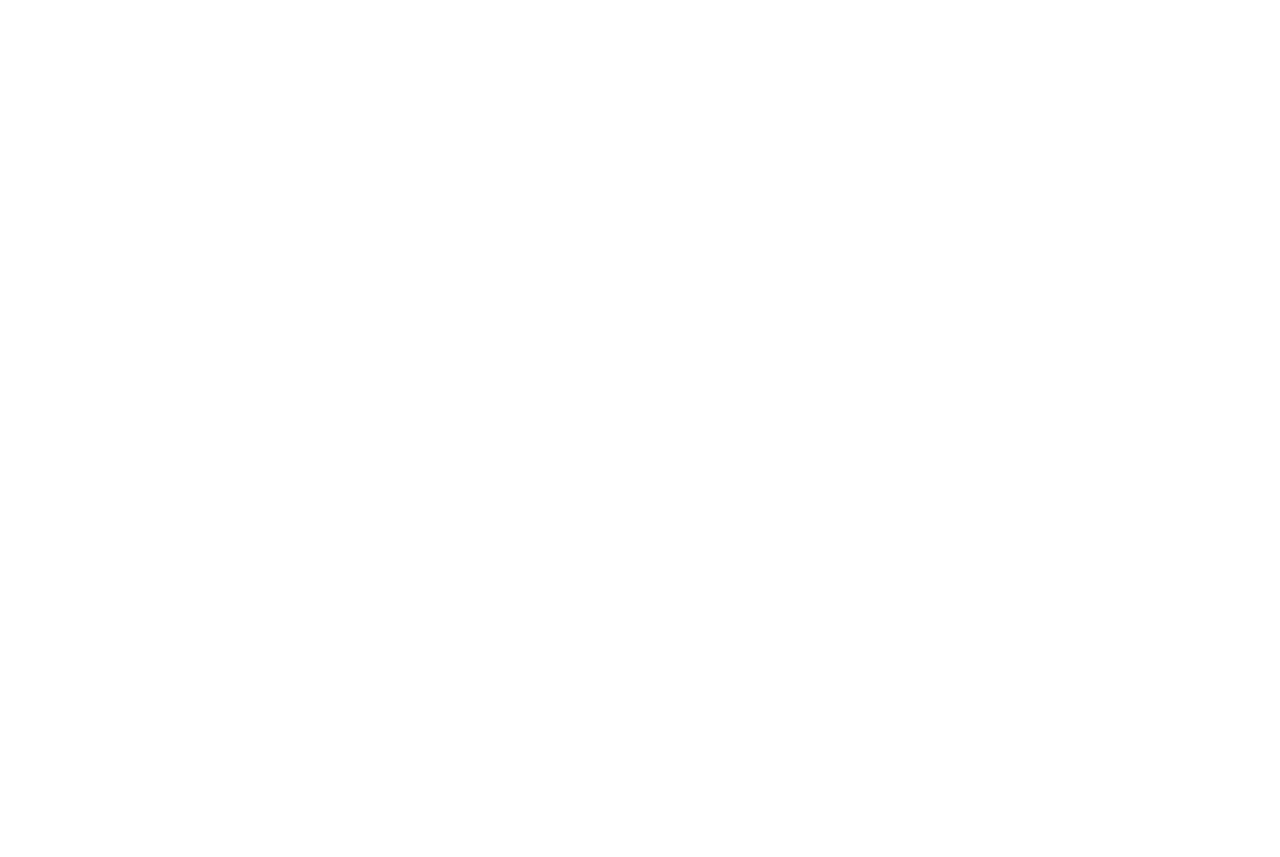
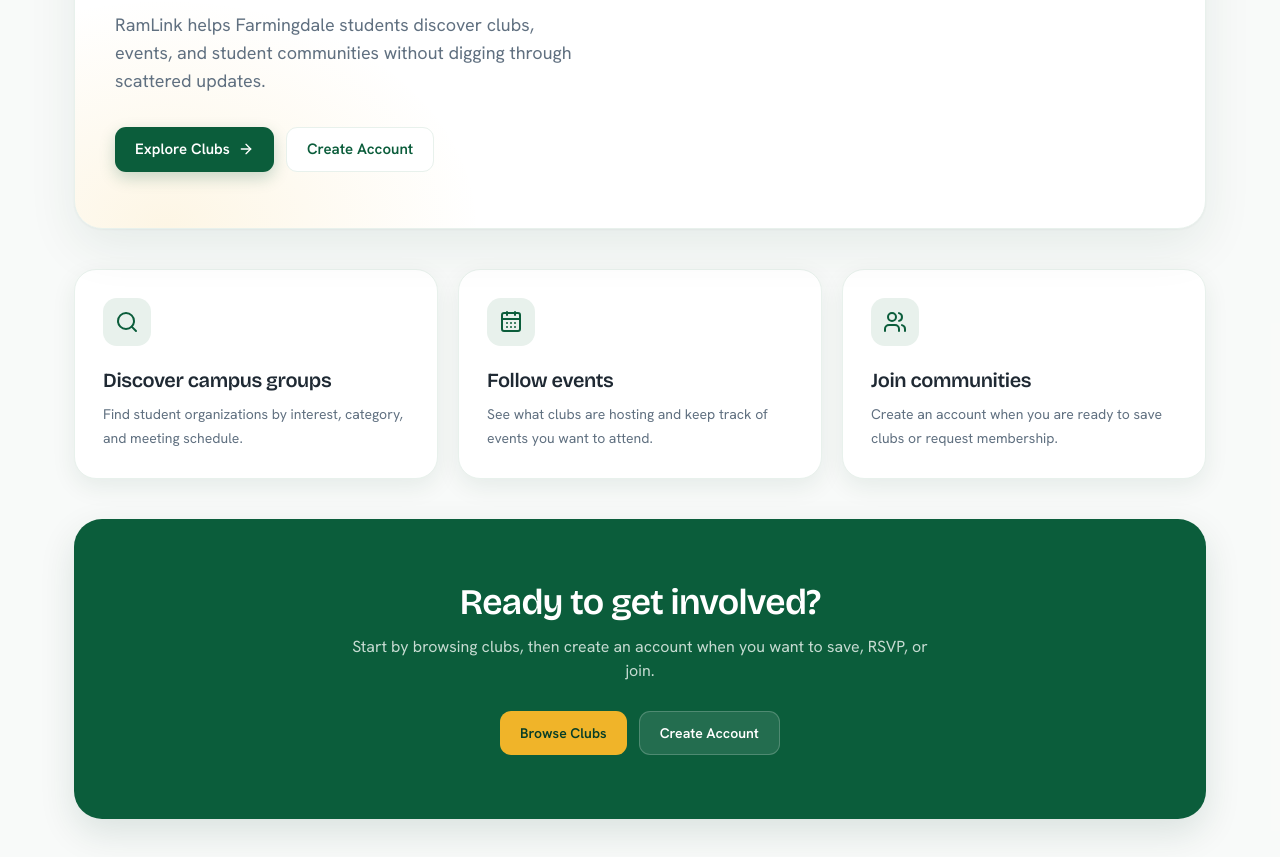
Before and after one commit to sambatrausmc/RamLink, a Next.js app: page /about in a window 1280 px wide. Before the commit this address had no page. Shown: the part 440-1297 px from the top of the page. Before the commit the page ends 800 px from the top, so only its background shows below. Built offline with nearby package versions, Linux system fonts and the light colour scheme.

Commit message:
Add public about page

```diff
--- /dev/null
+++ b/app/(public)/about/page.tsx
@@ -0,0 +1,102 @@
+import Link from "next/link";
+import { ArrowRight, CalendarDays, Search, Users } from "lucide-react";
+import { PageHero } from "@/components/common/page-hero";
+
+const points = [
+  {
+    title: "Discover campus groups",
+    description: "Find student organizations by interest, category, and meeting schedule.",
+    icon: Search,
+  },
+  {
+    title: "Follow events",
+    description: "See what clubs are hosting and keep track of events you want to attend.",
+    icon: CalendarDays,
+  },
+  {
+    title: "Join communities",
+    description: "Create an account when you are ready to save clubs or request membership.",
+    icon: Users,
+  },
+];
+
+export default function AboutPage() {
+  return (
+    <div className="bg-brand-surface/70">
+      <div className="mx-auto w-full max-w-[1180px] space-y-10 px-5 py-12 md:px-6 md:py-16">
+        <PageHero
+          eyebrow="About RamLink"
+          title={
+            <>
+              A simple way to find your <span className="text-brand-forest">campus circle.</span>
+            </>
+          }
+          description="RamLink helps Farmingdale students discover clubs, events, and student communities without digging through scattered updates."
+          actions={
+            <>
+              <Link
+                href="/clubs"
+                className="inline-flex items-center justify-center gap-2 rounded-[11px] bg-brand-forest px-5 py-3.5 text-[15px] font-semibold leading-none text-white shadow-[0_6px_16px_rgba(11,93,59,0.22)] transition hover:-translate-y-0.5 hover:bg-brand-forestDark"
+              >
+                Explore Clubs
+                <ArrowRight className="h-4 w-4" />
+              </Link>
+
+              <Link
+                href="/register"
+                className="inline-flex items-center justify-center rounded-[11px] border border-brand-mist bg-white px-5 py-3.5 text-[15px] font-semibold leading-none text-brand-forest transition hover:-translate-y-0.5 hover:border-brand-greenLight hover:bg-brand-surface"
+              >
+                Create Account
+              </Link>
+            </>
+          }
+        />
+
+        <section className="grid gap-5 md:grid-cols-3">
+          {points.map((point) => {
+            const Icon = point.icon;
+            return (
+              <article
+                key={point.title}
+                className="rounded-[22px] border border-brand-mist bg-white p-7 shadow-soft transition hover:-translate-y-1 hover:shadow-lift"
+              >
+                <div className="grid h-12 w-12 place-items-center rounded-[14px] bg-brand-mist text-brand-forest">
+                  <Icon className="h-6 w-6" />
+                </div>
+                <h2 className="mt-5 font-display text-xl font-semibold tracking-[-0.02em] text-brand-ink">
+                  {point.title}
+                </h2>
+                <p className="mt-2 text-sm leading-6 text-brand-muted">{point.description}</p>
+              </article>
+            );
+          })}
+        </section>
+
+        <section className="rounded-[28px] bg-brand-forest px-6 py-12 text-center text-white shadow-lift md:px-10 md:py-16">
+          <h2 className="font-display text-3xl font-semibold tracking-[-0.02em] md:text-4xl">
+            Ready to get involved?
+          </h2>
+          <p className="mx-auto mt-3 max-w-xl text-brand-mist/85">
+            Start by browsing clubs, then create an account when you want to save, RSVP, or join.
+          </p>
+
+          <div className="mt-7 flex flex-col justify-center gap-3 sm:flex-row">
+            <Link
+              href="/clubs"
+              className="inline-flex items-center justify-center rounded-[11px] bg-brand-goldLight px-5 py-3.5 text-sm font-semibold leading-none text-brand-forestDark transition hover:-translate-y-0.5 hover:bg-brand-gold"
+            >
+              Browse Clubs
+            </Link>
+
+            <Link
+              href="/register"
+              className="inline-flex items-center justify-center rounded-[11px] border border-white/20 bg-white/10 px-5 py-3.5 text-sm font-semibold leading-none text-white transition hover:-translate-y-0.5 hover:bg-white/15"
+            >
+              Create Account
+            </Link>
+          </div>
+        </section>
+      </div>
+    </div>
+  );
+}
```
